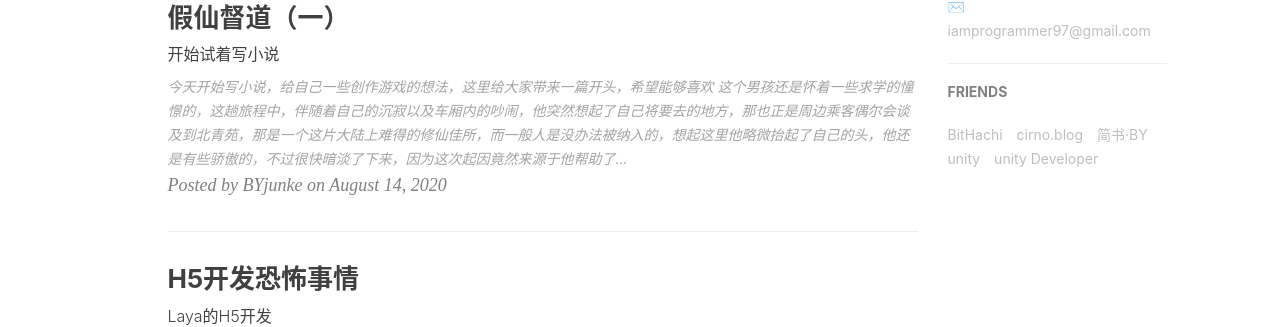
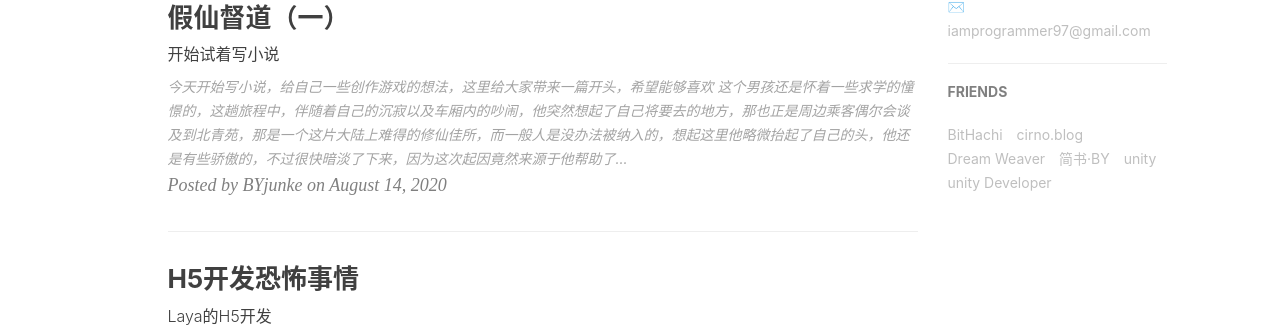
Before and after one commit to Drinkwang/jekyll2, a Jekyll site: the page built from index.html, in a window 1280 px wide. Shown: the part 990-1317 px from the top of the page. Built offline with Jekyll 4.4.1, drawn with Linux system fonts in a browser that asks for light colours; nearby versions of some CDN libraries; the list of posts is cut into pages by our own code; comment, search, counter and statistics services are not loaded.

Commit message:
dream weaver

```diff
--- a/_config.yml
+++ b/_config.yml
@@ -86,6 +86,10 @@ friends: [
         href: "http://cirno.blog/"
     },
     {
+        title: "Dream Weaver",
+        href: "https://dreamweaver.plus/index.php"
+    },
+    {
         title: "简书·BY",
         href: "https://www.jianshu.com/u/83f7cad592de"
     },{
```
